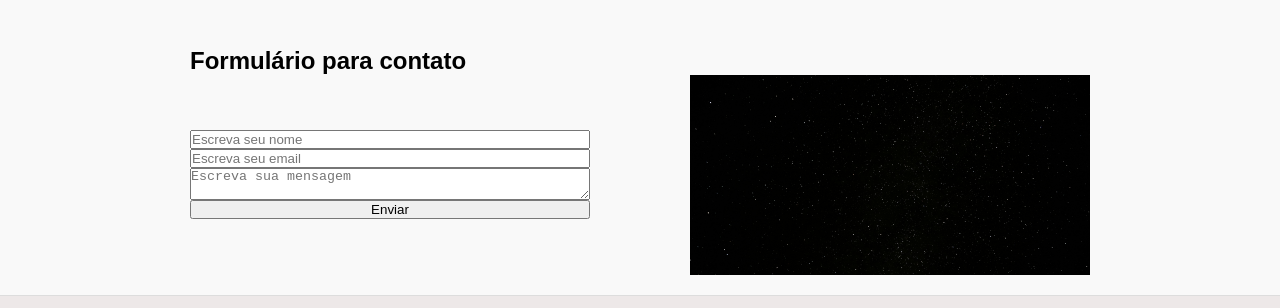
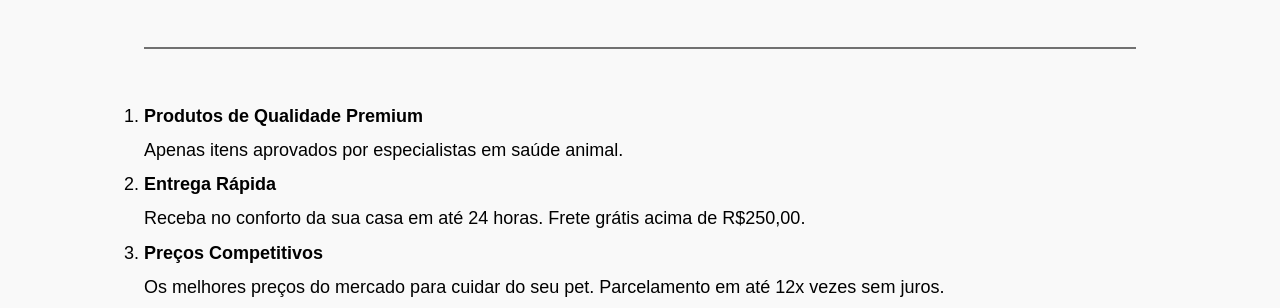
Before and after one commit to rafacostadev/petshop, a plain HTML site: page index.html in a window 1280 px wide. Shown: the part 2787-3095 px from the top of the page. Drawn offline with Linux system fonts and the light colour scheme.

Commit message:
lista ordenada

```diff
--- a/index.html
+++ b/index.html
@@ -211,6 +211,24 @@
                 </li>
             </ul>
         </section>
+        <section class = "ordered-list">
+            <hr>
+            <ol class="list">
+                <li><strong>Produtos de Qualidade Premium</strong>
+                <br> Apenas itens aprovados por especialistas em saúde animal.</li>
+                <li><strong>Entrega Rápida </strong>
+                    <br> Receba no conforto da sua casa em até 24 horas. Frete grátis acima de R$250,00. </li>
+                <li><strong>Preços Competitivos </strong>
+                <br> Os melhores preços do mercado para cuidar do seu pet.
+                    Parcelamento em até 12x vezes sem juros.</li>
+                <li><strong> Garantia de Satisfação </strong>
+                <br> Troca ou devolução sem complicações. </li>
+                <li><strong>Amor pelos Animais  </strong>
+                <br> Uma empresa feita por quem entende e ama pets.</li>
+                    </ol>
+                </div>
+        </section>
+
         <section id="secao-formulario">
             <h2>Formulário para contato</h2>
             <div class="form-container">
@@ -260,6 +278,7 @@
             <a href="#">Política de Cookies</a>
           </div>
         </div>
+
      </footer>
 
 </body>
--- a/styles.css
+++ b/styles.css
@@ -225,6 +225,8 @@ flex-grow: 0;
     border-radius: 10px;
     text-align: left;
     height: fit-content;
+
+
 }
 
 .plans-section-h2{
@@ -334,6 +336,32 @@ flex-grow: 0;
 display: grid;
 gap: 20px;
 }
+/* Seção lista ordenada */
+
+hr {
+    border: 1px solid #717171;
+    width: 100%;
+    margin-bottom: 50px;
+}
+
+.ordered-list{
+    display: flex;
+    flex-direction: column;
+    width: 80%;
+
+
+}
+
+
+.list{
+    text-align: left;
+    line-height: 1.9;
+    height: fit-content;
+    margin-bottom: 70px;
+    font-size: 18px;
+}
+
+
 
 /* Seção do formulário */
 
@@ -347,11 +375,13 @@ gap: 20px;
     grid-template-columns: 1fr 1fr;
     gap: 100px;
     align-items:center;
+
 }
 
 .teste-form{
     width: 400px;
     height: 200px;
+
 }
 
 /* Seção do rodapé */
@@ -361,6 +391,8 @@ footer {
     padding: 20px 0;
     font-family: Arial, sans-serif;
     border-top: 1px solid #ddd;
+
+
   }
   .foot {
     max-width: 1200px;
```
